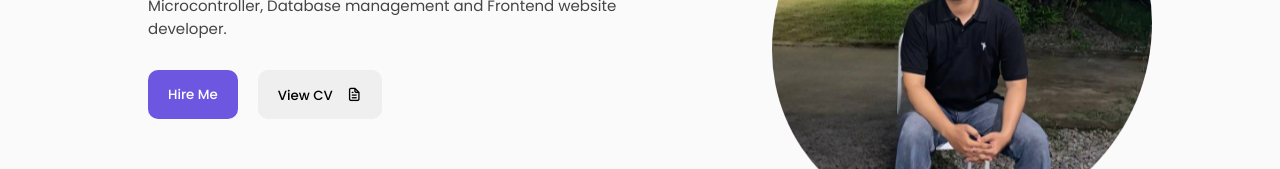
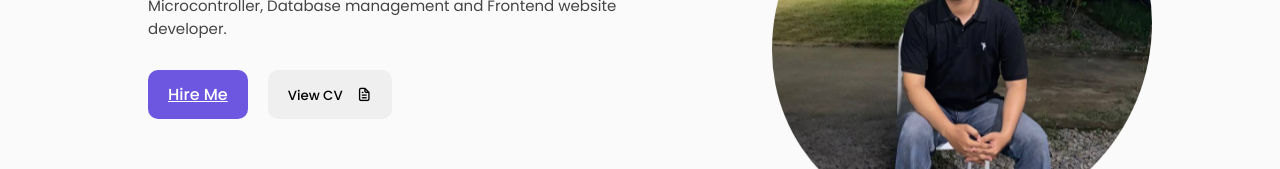
Before and after one commit to Edgapratamaa/Edgapratamaa.github.io, a plain HTML site: page index.html in a window 1280 px wide. Shown: the part 365-534 px from the top of the page. Drawn offline with nearby package versions, Linux system fonts and the light colour scheme.

Commit message:
portofolio up

```diff
--- a/index.html
+++ b/index.html
@@ -71,7 +71,7 @@
                  </p>
             </div>
             <div class="featured-text-btn">
-                <button class="btn blue-btn">Hire Me</button>
+                <a href="#contact" class="btn blue-btn">Hire Me</a>
                 <a href="assets/CV/CV_Edga Sukma Pratama.pdf" target="_blank">
                     <button class="btn">View CV <i class="uil uil-file-alt"></i></button>
                 </a>
@@ -269,7 +269,7 @@
             </div>
         </div>
         <div class="bottom-footer">
-            <p>Copyright &copy; <a href="#home" style="text-decoration: none;">Edga Sukma Pratama</a> - All rights reserved</p>
+            <p>Copyright &copy; <a href="#home" style="text-decoration: none;">Edga Sukma Pratama</a> - All rights reserved </p>
         </div>
     </footer>
 
```
